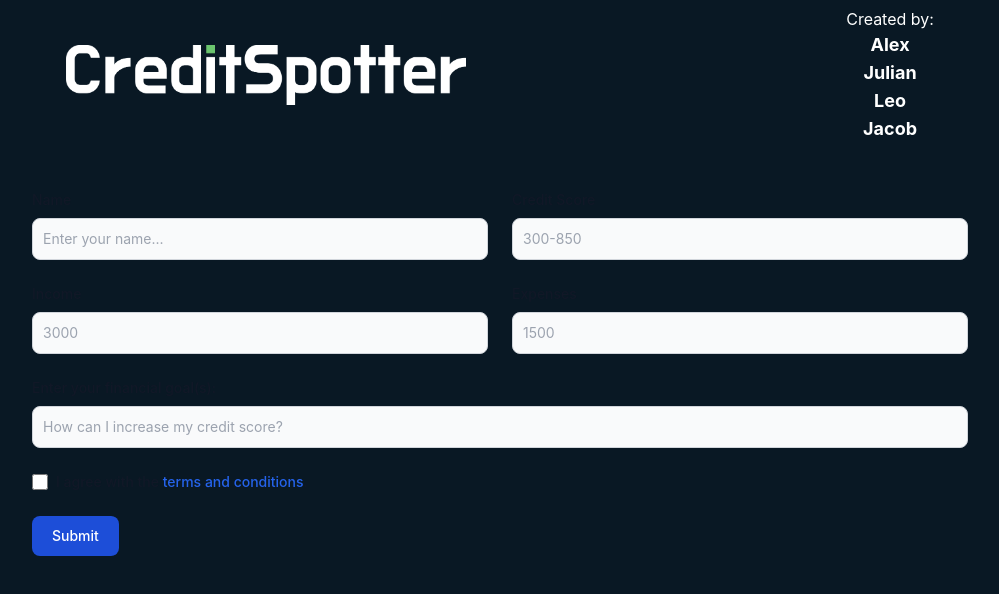
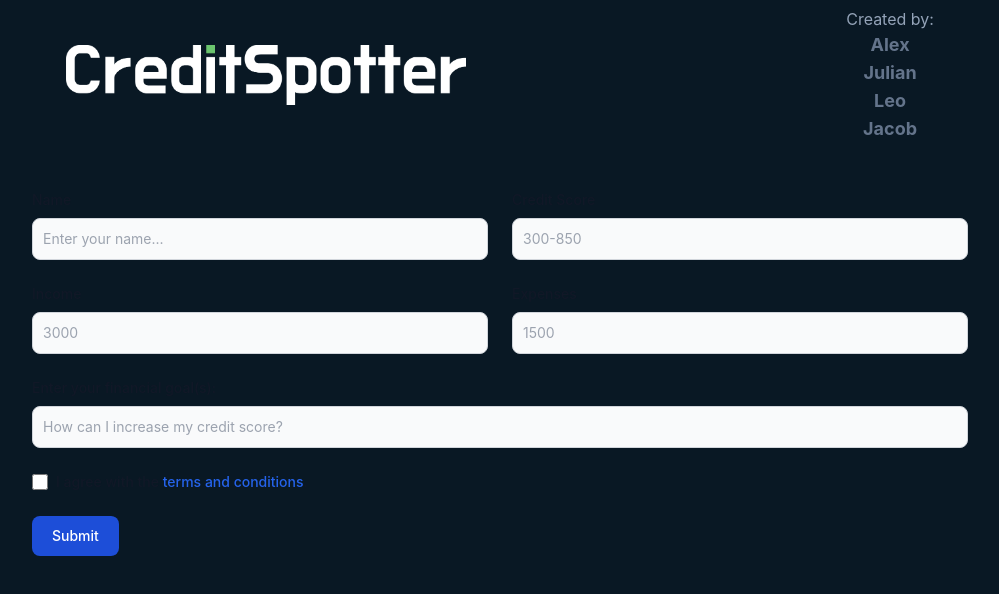
Before and after one commit to alexfisher03/CFC_Hackathon2024, a React (Create React App) app in the folder financial-advisor-chatbot/: page / in a window 1280 px wide. Shown: the top 594 px of the page, without its empty margins (140-1139 px from the left). Built offline with nearby package versions, Linux system fonts and the light colour scheme.

Commit message:
final dev change

```diff
--- a/financial-advisor-chatbot/src/components/Title.jsx
+++ b/financial-advisor-chatbot/src/components/Title.jsx
@@ -15,12 +15,12 @@ const Title = () => {
           </a>
         </div>
         <div className="text-left md:text-center">
-          <h1 class="text-white">Created by:</h1>
+          <h1 class="text-slate-400">Created by:</h1>
           <div class="name_credit">
             <ul className="text-lg font-bold">
               <li>
                 <a
-                  class="text-white hover:underline"
+                  class="text-slate-500 hover:text-white duration-300"
                   href="https://github.com/alexfisher03"
                   target="_blank"
                 >
@@ -29,7 +29,7 @@ const Title = () => {
               </li>
               <li>
                 <a
-                  class="text-white hover:underline "
+                  class="text-slate-500 hover:text-white duration-300"
                   href="https://github.com/Maykur"
                   target="_blank"
                 >
@@ -38,7 +38,7 @@ const Title = () => {
               </li>
               <li>
                 <a
-                  class="text-white hover:underline"
+                  class="text-slate-500 hover:text-white duration-300"
                   href="https://github.com/Leo-Graham"
                   target="_blank"
                 >
@@ -47,7 +47,7 @@ const Title = () => {
               </li>
               <li>
                 <a
-                  class="text-white hover:underline"
+                  class="text-slate-500 hover:text-white duration-300"
                   href="https://github.com/j-frankel"
                   target="_blank"
                 >
```
